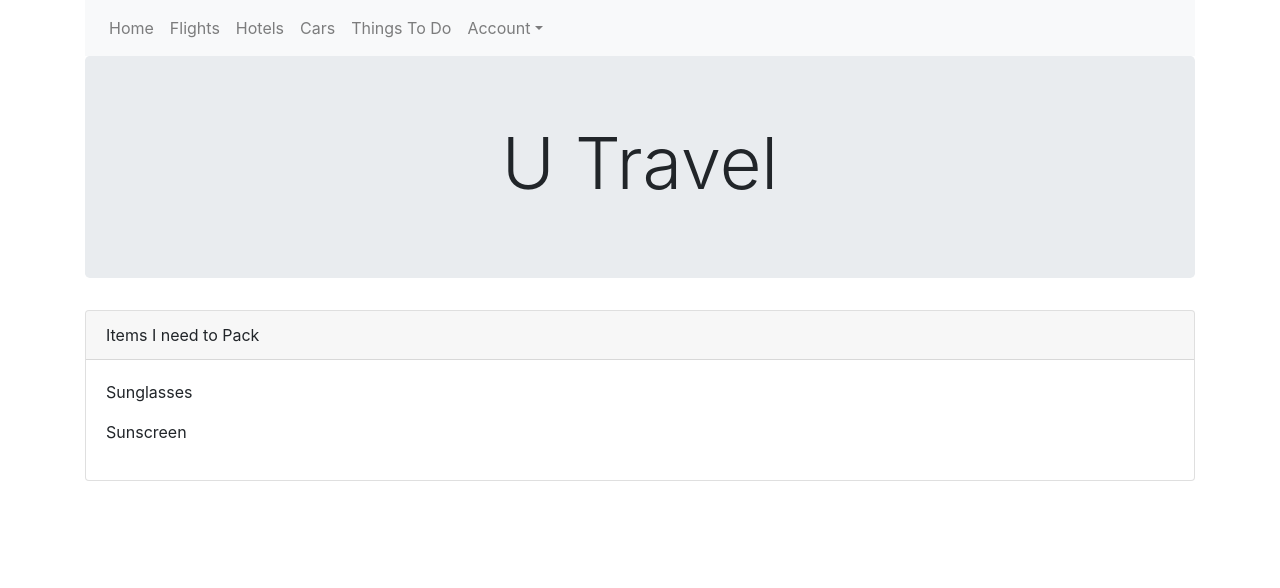
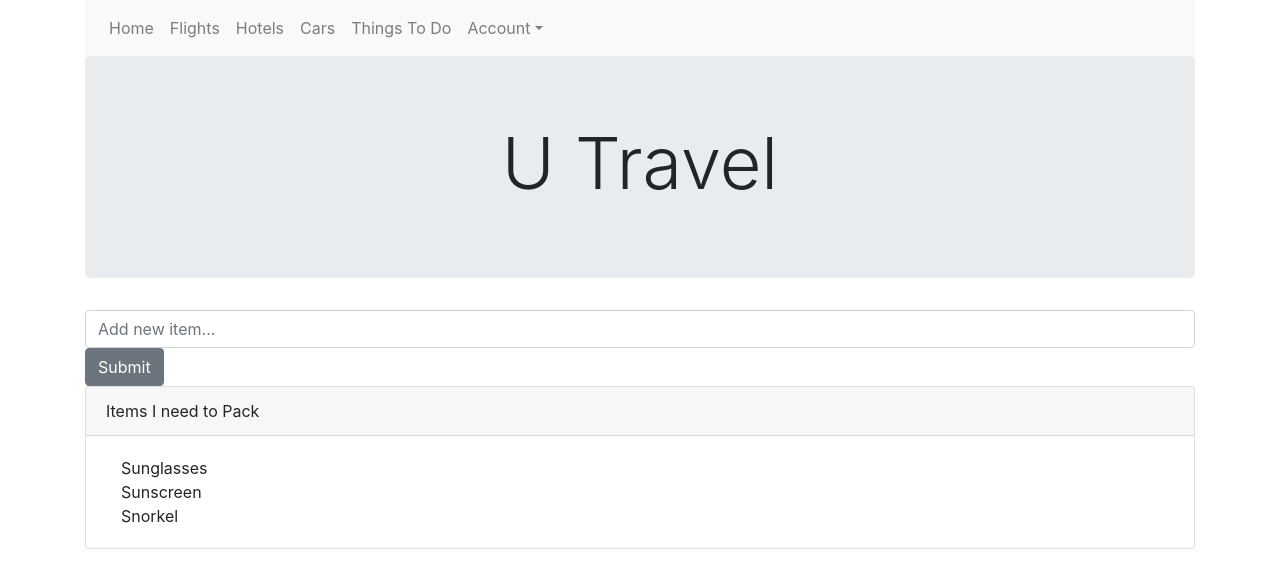
Before and after one commit to joditivis/U-Travel, a React (Create React App) app in the folder client/: page /userpage in a window 1280 px wide. Shown: the top 588 px of the page. Built offline with nearby package versions, Linux system fonts and the light colour scheme; no server answers.

Commit message:
added form (#11)

```diff
--- /dev/null
+++ b/client/src/components/AddItemForm.js
@@ -0,0 +1,36 @@
+import React, { Component } from 'react';
+import { Form, Button, Input } from 'reactstrap';
+
+class AddItemForm extends Component {
+  state = {
+    title: ''
+  };
+  handleChange = e => {
+    this.setState({
+      title: e.target.value
+    });
+  };
+
+  handleSubmit = e => {
+    e.preventDefault();
+    console.log(this.state);
+    this.props.addItem(this.state);
+    this.setState({ title: '' });
+  };
+  render() {
+    return (
+      <Form>
+        <Input
+          type="text"
+          name="addItem"
+          placeholder="Add new item..."
+          onChange={this.handleChange}
+          value={this.state.title}
+        />
+        <Button onClick={this.handleSubmit}>Submit</Button>
+      </Form>
+    );
+  }
+}
+
+export default AddItemForm;
--- a/client/src/components/PackingList.js
+++ b/client/src/components/PackingList.js
@@ -5,7 +5,7 @@ const PackingList = ({ items, deleteItem }) => {
   const packingList = items.length ? (
     items.map(item => {
       return (
-        <p key={item.id}>
+        <Col key={item.id}>
           <span
             onClick={() => {
               deleteItem(item.id);
@@ -13,7 +13,7 @@ const PackingList = ({ items, deleteItem }) => {
           >
             {item.title}
           </span>
-        </p>
+        </Col>
       );
     })
   ) : (
@@ -24,7 +24,7 @@ const PackingList = ({ items, deleteItem }) => {
       <Card>
         <CardHeader>Items I need to Pack</CardHeader>
         <CardBody>
-          <p>{packingList}</p>
+          <span>{packingList}</span>
         </CardBody>
       </Card>
     </Col>
--- a/client/src/pages/UserPage/UserPage.js
+++ b/client/src/pages/UserPage/UserPage.js
@@ -1,17 +1,25 @@
 import React, { Component } from 'react';
 import { Container, Row } from 'reactstrap';
 import PackingList from '../../components/PackingList';
+import AddItemForm from '../../components/AddItemForm';
 
 class UserPage extends Component {
   state = {
     items: [
       {
         id: 1,
-        title: 'Sunglasses'
+        title: 'Sunglasses',
+        complete: false
       },
       {
         id: 2,
-        title: 'Sunscreen'
+        title: 'Sunscreen',
+        complete: 'false'
+      },
+      {
+        id: 3,
+        title: 'Snorkel',
+        complete: 'false'
       }
     ]
   };
@@ -24,9 +32,18 @@ class UserPage extends Component {
     this.setState({ items });
   };
 
+  addItem = item => {
+    item.id = Math.random();
+    let items = [...this.state.items, item];
+    this.setState({
+      items
+    });
+  };
+
   render() {
     return (
       <Container>
+        <AddItemForm addItem={this.addItem} />
         <Row>
           <PackingList items={this.state.items} deleteItem={this.deleteItem} />
         </Row>
```
